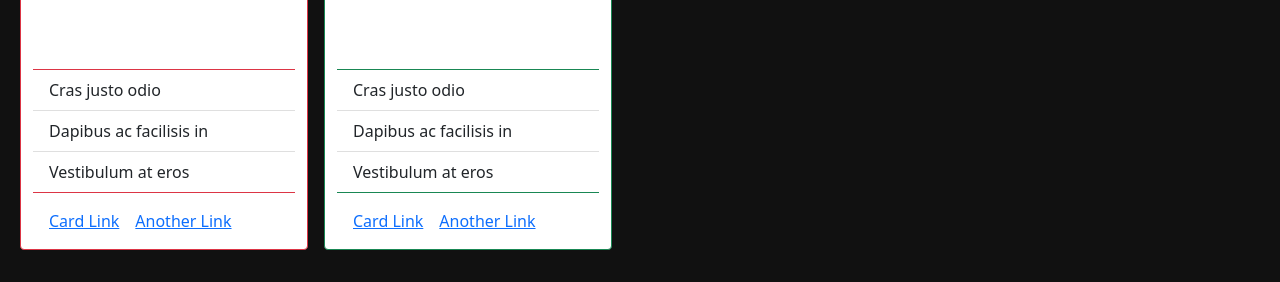
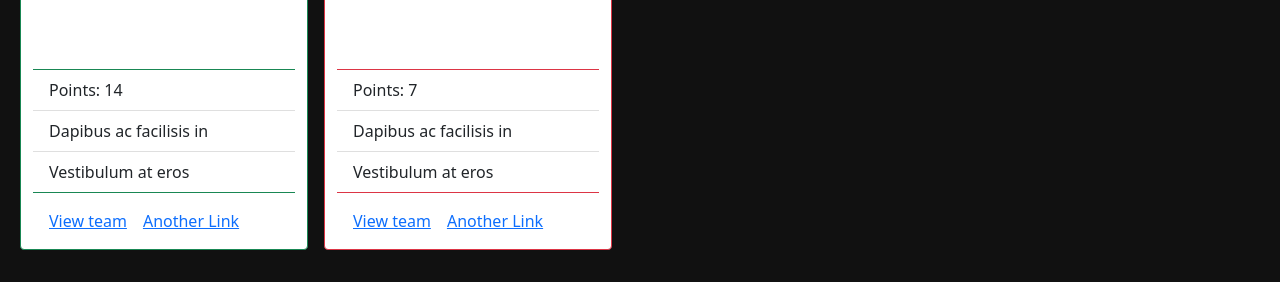
Before and after one commit to DewYourWorst/project-3, a React (Create React App) app in the folder client/: page / in a window 1280 px wide. Shown: the part 488-770 px from the top of the page. Built offline with nearby package versions, Linux system fonts and the light colour scheme.

Commit message:
added functionality to game result comp

```diff
--- a/client/src/components/GameResult.jsx
+++ b/client/src/components/GameResult.jsx
@@ -6,7 +6,7 @@ import Row from 'react-bootstrap/Row';
 function GameResult(props) {
   let homeboarder = "primary";
   let awayboarder = "primary";
-  if (props.homescore > props.awayscore) {
+  if (props.homescore < props.awayscore) {
     homeboarder = "success"
     awayboarder = "danger"
   } else {
@@ -27,12 +27,12 @@ function GameResult(props) {
           </Card.Text>
         </Card.Body>
         <ListGroup className="list-group-flush">
-          <ListGroup.Item>Cras justo odio</ListGroup.Item>
+          <ListGroup.Item>Points: {props.homescore}</ListGroup.Item>
           <ListGroup.Item>Dapibus ac facilisis in</ListGroup.Item>
           <ListGroup.Item>Vestibulum at eros</ListGroup.Item>
         </ListGroup>
         <Card.Body>
-          <Card.Link href="#">Card Link</Card.Link>
+          <Card.Link href="#">View team</Card.Link>
           <Card.Link href="#">Another Link</Card.Link>
         </Card.Body>
       </Card>
@@ -46,12 +46,12 @@ function GameResult(props) {
         </Card.Text>
       </Card.Body>
       <ListGroup className="list-group-flush">
-        <ListGroup.Item>Cras justo odio</ListGroup.Item>
+        <ListGroup.Item>Points: {props.awayscore}</ListGroup.Item>
         <ListGroup.Item>Dapibus ac facilisis in</ListGroup.Item>
         <ListGroup.Item>Vestibulum at eros</ListGroup.Item>
       </ListGroup>
       <Card.Body>
-        <Card.Link href="#">Card Link</Card.Link>
+        <Card.Link href="#">View team</Card.Link>
         <Card.Link href="#">Another Link</Card.Link>
       </Card.Body>
     </Card>
```
